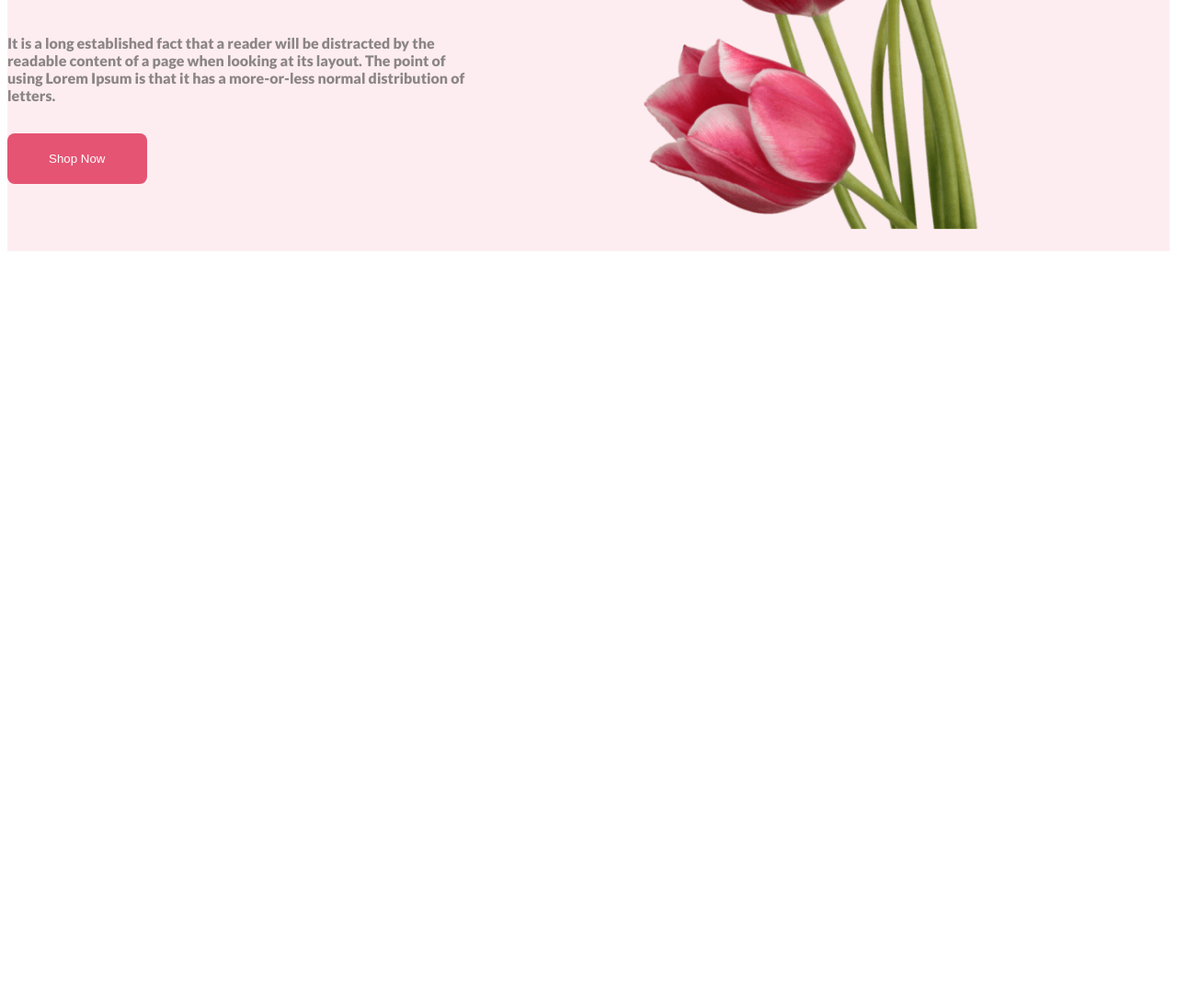
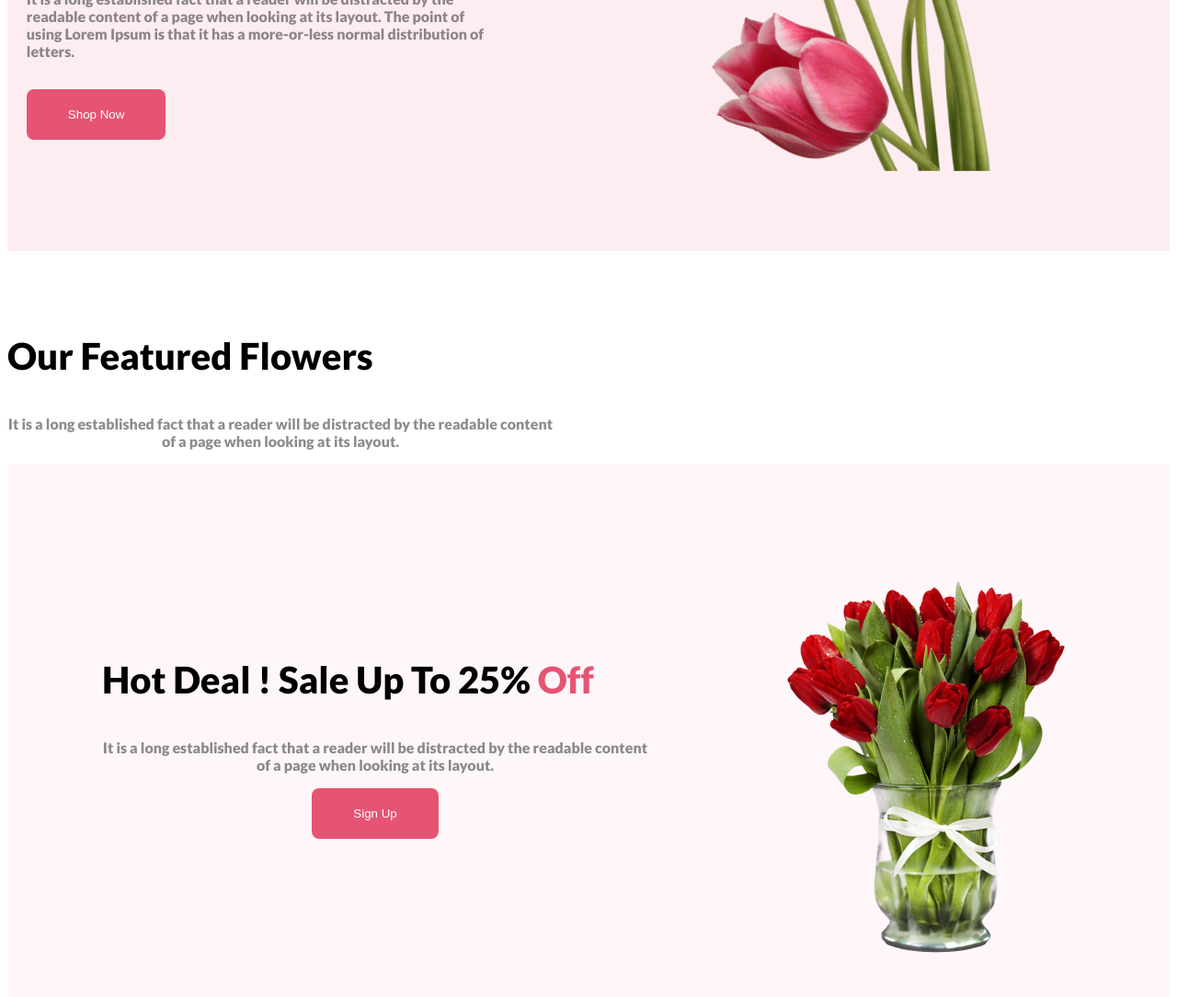
Before and after one commit to sabila111/flower-shop-assignment-repo, a plain HTML site: page index.html in a window 1280 px wide. Shown: the part 535-1619 px from the top of the page at 92% size. Before the commit the page ends 816 px from the top, so only its background shows below. Drawn offline with Linux system fonts and the light colour scheme.

Commit message:
added the main section

```diff
--- a/index.html
+++ b/index.html
@@ -23,7 +23,30 @@
 </div>
     </header>
     <main>
+<section>
+      <div class="flower-first-section">
+        <div class="flower-hard-topic">
+            <h3 class="heading-2">Our Featured Flowers</h3>
+            <p class="flower-paragraph">It is a long established fact that a reader will be distracted by the readable content of a page when looking at its layout.</p>
+        </div>
+      </div>
 
+</section>
+<section>
+    <div class="flower-section-2">
+        <div class="flower-topic">
+            <h3 class="heading-2">Hot Deal ! Sale Up To 25% <span class="span"> Off</span></h3>
+            <p class="flower-paragraph">It is a long established fact that a reader will be distracted by the readable content of a page when looking at its layout.</p>
+            <div class="center-btn">
+                <button class="btn">Sign Up</button>
+            </div>
+
+        </div>
+        <div>
+            <img src="Flower Asset/pngwing 8.png" alt="">
+        </div>
+    </div>
+</section>
     </main>
     <footer>
 
--- a/styles/assignment.css
+++ b/styles/assignment.css
@@ -1,35 +1,76 @@
-body{
+body {
     font-family: 'Lato', sans-serif;
 }
+
 /*header style*/
-
-.flower-photo{
-    width: 600px;
+.flower-photo {
+    width: 500px;
 
 }
-.flower-container{
+
+.flower-container {
     display: flex;
     justify-content: space-around;
     align-items: center;
     height: 100vh;
+    margin: 0;
     background: rgba(229, 84, 115, 0.10);
 
 }
-.heading{
+
+.heading {
     font-size: 80px;
     font-weight: 800;
 }
-.flower-discription{
+
+.flower-discription {
     color: rgba(63, 63, 63, 0.6);
     font-size: 16px;
     display: flex;
     margin: 32px 0;
     max-width: 500px;
 }
-.btn{
+
+.btn {
     padding: 20px 45px;
     border-radius: 8px;
     background: #E55473;
     color: white;
     border: 0;
 }
+
+/*main section design*/
+.heading-2 {
+    font-size: 40px;
+    color: black;
+    /* text-align: center;*/
+    padding-top: 50px;
+
+}
+
+.flower-paragraph {
+    text-align: center;
+    color: rgba(63, 63, 63, 0.6);
+    display: flex;
+    width: 594px;
+    flex-direction: column;
+
+}
+
+.span {
+    color: #E55473;
+}
+
+.center-btn {
+    text-align: center;
+}
+
+.flower-section-2 {
+    display: flex;
+    justify-content: space-around;
+    background: rgba(229, 84, 115, 0.05);
+    max-width: auto;
+    margin: 0;
+    padding: 120px 30px;
+
+}
```
